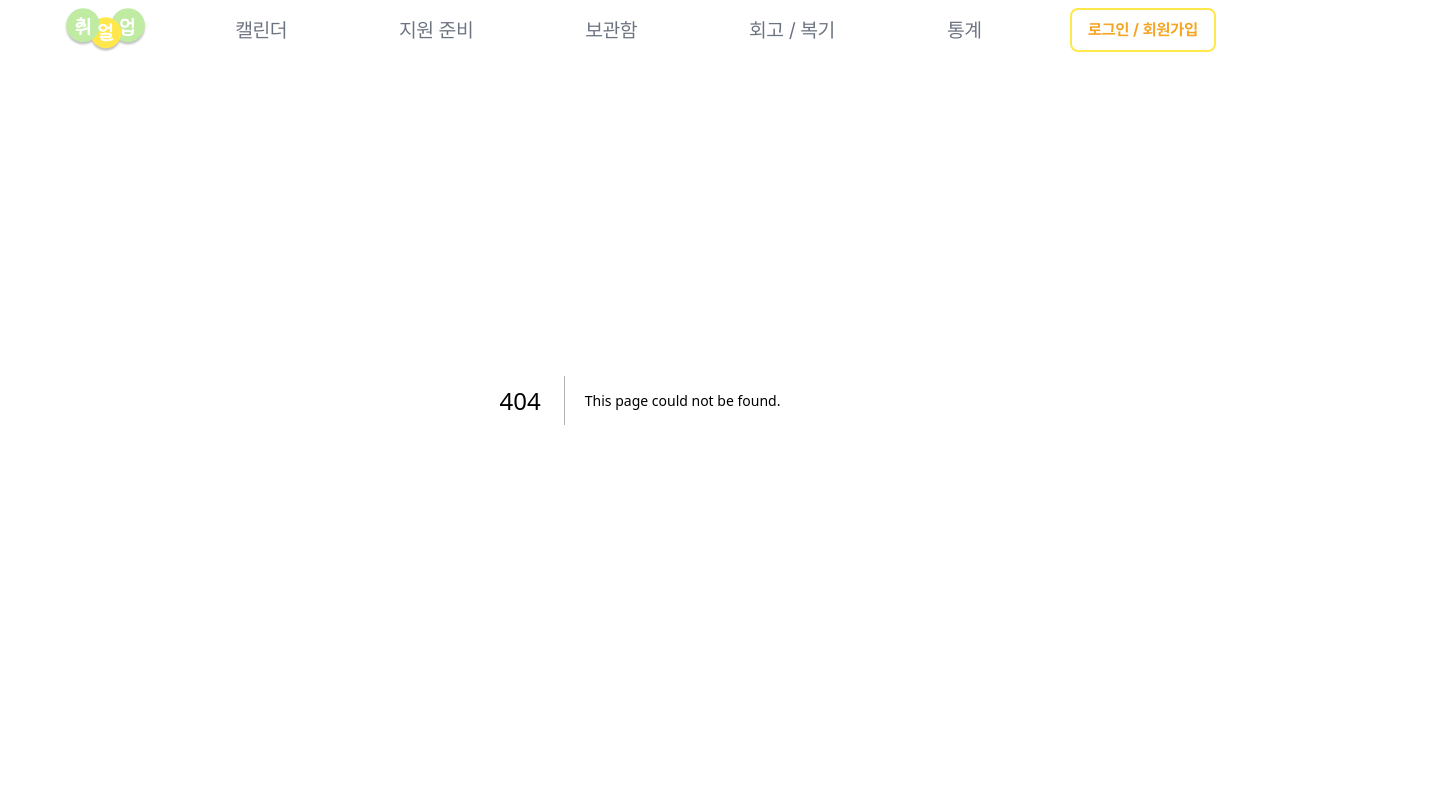
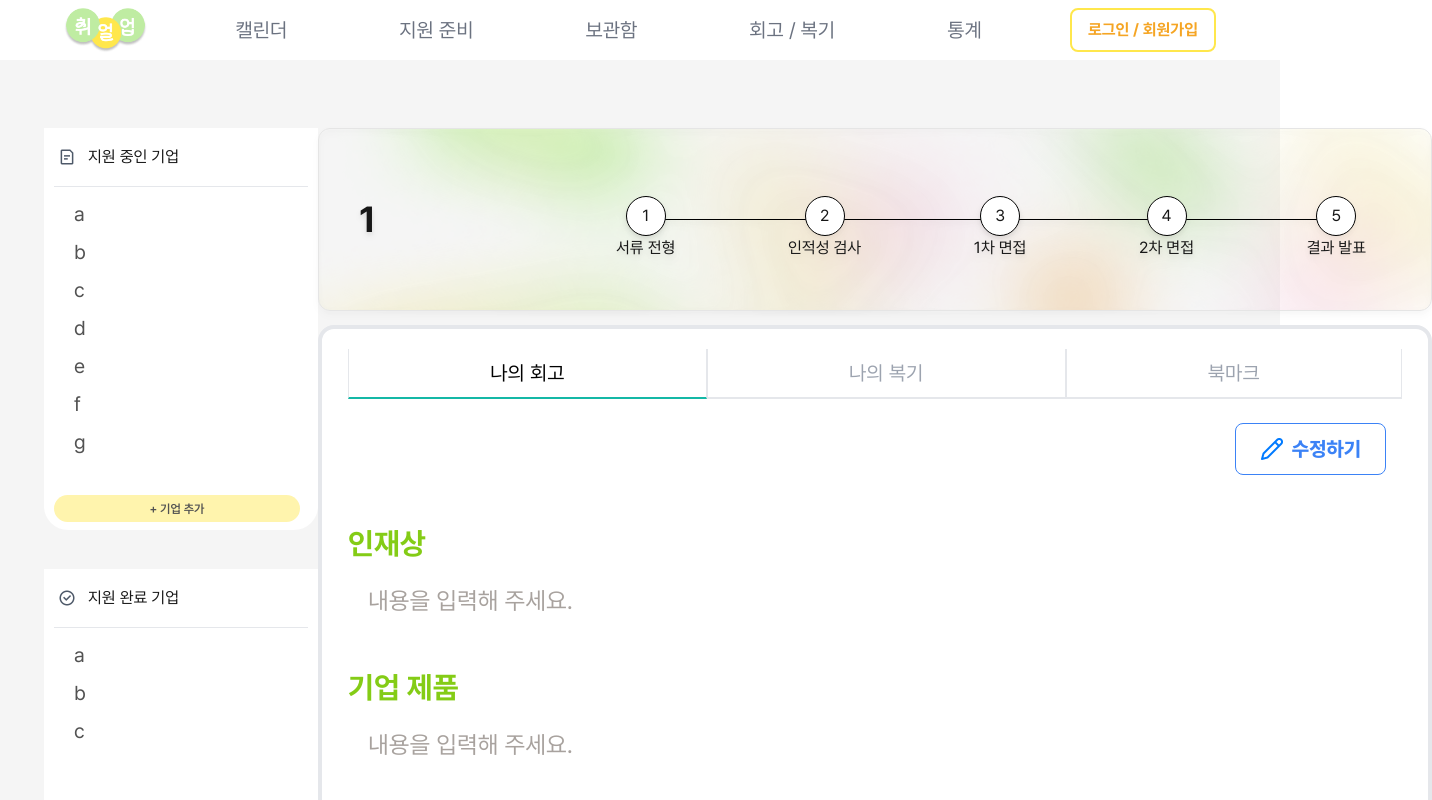
Before and after one commit to SKT-5CEAN/front-end, a Next.js app: page /reviewrecap/1 in a window 1280 px wide. Before the commit this address had no page. Shown: the top 800 px of the page, 1432 px wide, since content can reach past the window. Built offline with nearby package versions, Linux system fonts and the light colour scheme; a web font is replaced by a local one.

Commit message:
DEV-104 feat: 회고/복기 페이지 구현

```diff
--- /dev/null
+++ b/src/app/reviewrecap/[company]/page.tsx
@@ -0,0 +1,65 @@
+import ProgressBar from "@/components/common/Bar/ProgressBar/ProgressBar";
+import { ProgressDataType } from "@/components/common/Bar/ProgressBar/progressBar.type";
+import CompanyInterview from "@/components/domain/apply/CompanyInterview/CompanyInterview";
+import CompanyList from "@/components/common/CompanyList/CompanyList";
+import CompanyResearch from "@/components/domain/apply/CompanyResearch/CompanyResearch";
+import CompanyResume from "@/components/domain/apply/CompanyResume/CompanyResume";
+import Tab from "@/components/domain/apply/Tab/Tab";
+
+function ApplyCompanyPage({ params }: { params: { company: string } }) {
+  {/* contentNode 바뀌어야해요 */}
+  const tabList = [
+    {
+      triggerName: "나의 회고",
+      contentNode: <CompanyResearch />,
+    },
+    {
+      triggerName: "나의 복기",
+      contentNode: <CompanyResume />,
+    },
+    {
+      triggerName: "북마크",
+      contentNode: <CompanyInterview />,
+    },
+  ];
+
+  {/* 여기도 바꿀것 */}
+  const processList: Array<ProgressDataType> = [
+    {
+      name: "서류 전형",
+      status: "pass",
+    },
+    {
+      name: "인적성 검사",
+      status: "pass",
+    },
+    {
+      name: "1차 면접",
+      status: "pending",
+    },
+    {
+      name: "2차 면접",
+      status: "pending",
+    },
+    {
+      name: "결과 발표",
+      status: "pending",
+    },
+  ];
+
+  return (
+    <div className="h-full pt-32 pb-4 px-11 flex justify-between bg-neutral-100">
+      <section className="h-full flex flex-col">
+        <CompanyList selectedCompany={params.company} basePath="/reviewrecap"/>
+      </section>
+      <section className="min-h-[990px] h-full flex flex-col gap-[14px]">
+        <ProgressBar processData={processList} basePath="/reviewrecap"/>
+        <div className="w-[1114px] min-h-[750px] border-4 flex justify-center rounded-2xl px-10 py-5 bg-white">
+          <Tab tabList={tabList} />
+        </div>
+      </section>
+    </div>
+  );
+}
+
+export default ApplyCompanyPage;
--- /dev/null
+++ b/src/app/reviewrecap/page.tsx
@@ -0,0 +1,18 @@
+import CompanyList from "@/components/common/CompanyList/CompanyList";
+
+function ReviewRecapPage({ params }: { params: { company: string } }) {
+  return (
+    <div className="pt-32 pb-4 px-11 flex justify-between bg-neutral-100">
+      <section>
+        <CompanyList selectedCompany={params.company} basePath="/reviewrecap"/>
+      </section>
+      <section>
+        <div className="w-[64.0625rem] h-[53.75rem] border-4 whitespace-pre flex justify-center items-center">
+          <p className="text-3xl text-center">{`왼쪽의 '지원 중인 기업' 목록에서\n회고와 복기를 시작할 기업을 선택해 주세요!`}</p>
+        </div>
+      </section>
+    </div>
+  );
+}
+
+export default ReviewRecapPage;
```
